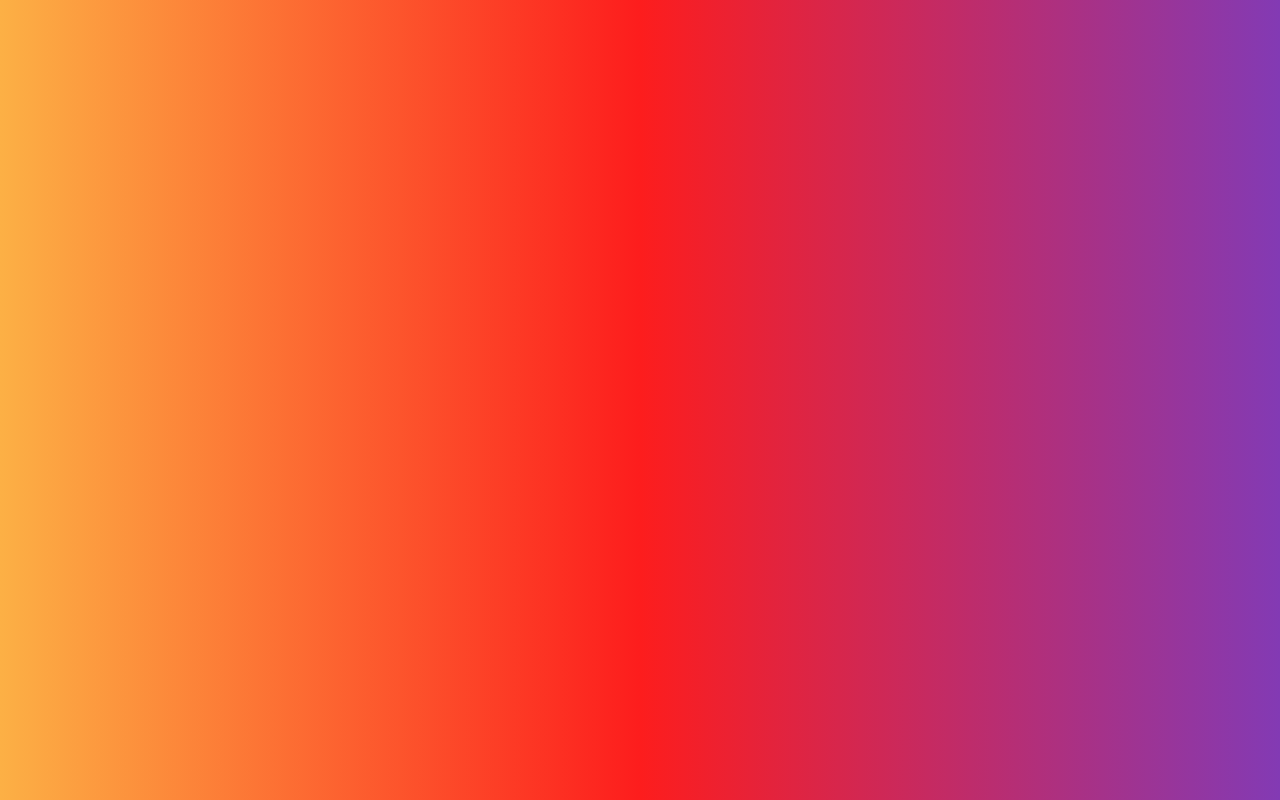
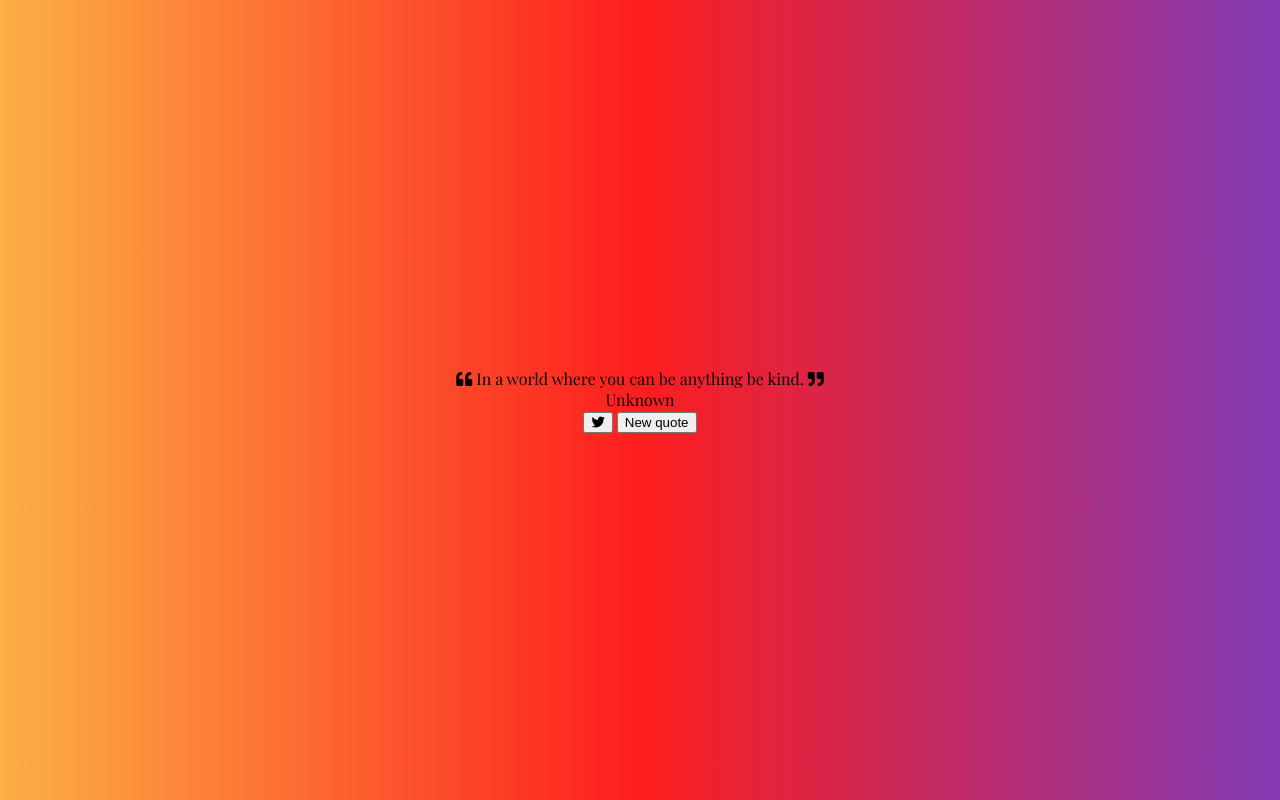
Before and after one commit to lenablank/daily-quotes, a plain HTML site: page index.html in a window 1280 px wide. Drawn offline with nearby package versions, Linux system fonts and the light colour scheme; a web font is replaced by a local one.

Commit message:
add html structure

```diff
--- a/index.html
+++ b/index.html
@@ -10,6 +10,24 @@
 </head>
 
 <body>
+    <div class="quote-container" id="quote-container">
+        <!-- Quote -->
+        <div class="quote-text">
+            <i class="fas fa-quote-left"></i>
+            <span id="quote">In a world where you can be anything be kind.</span>
+            <i class="fas fa-quote-right"></i>
+        </div>
+        <!-- Author -->
+        <div class="quote-author">
+            <span id="author">Unknown</span>
+        </div>
+        <div class="button-container">
+            <button class="twitter-button" id="twitter" title="Tweet it!">
+                <i class="fab fa-twitter"></i>
+            </button>
+            <button id="new-quote">New quote</button>
+        </div>
+    </div>
     <!-- Script -->
     <script src="script.js"></script>
 </body>
```
